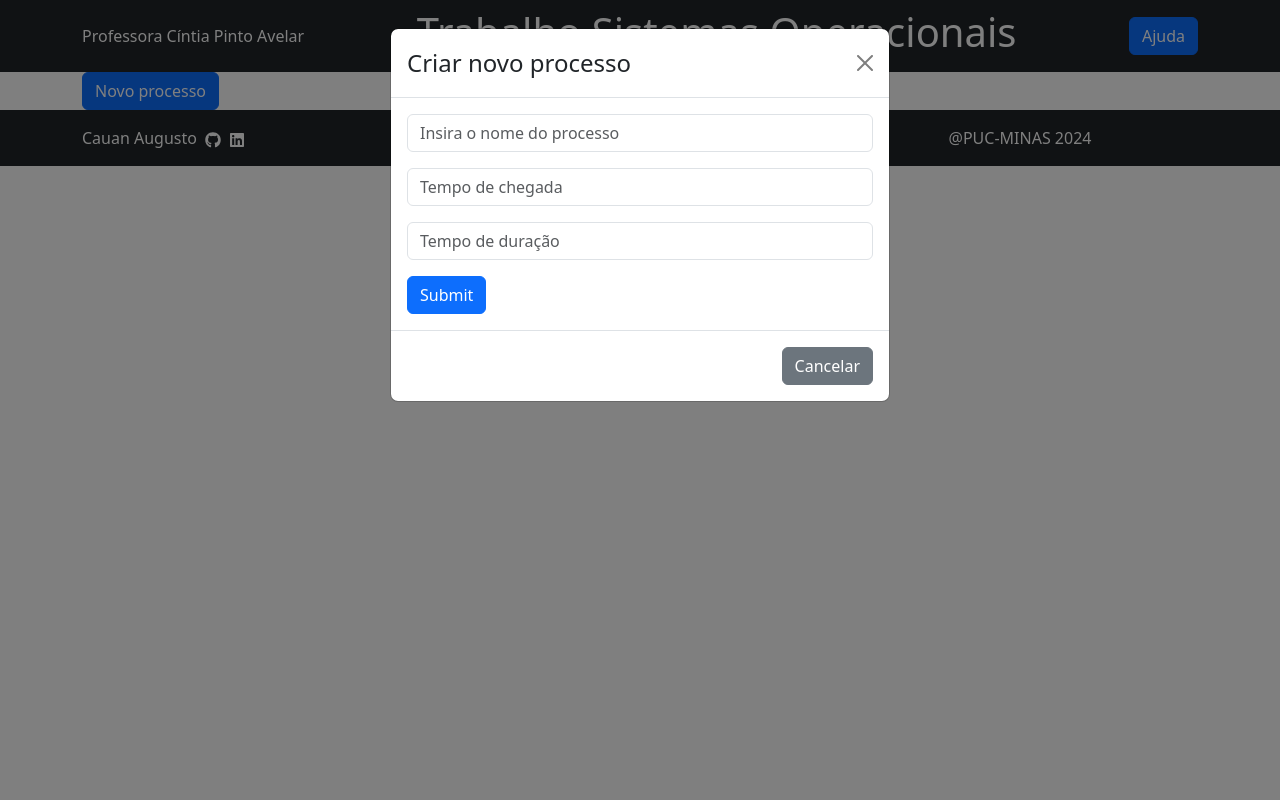
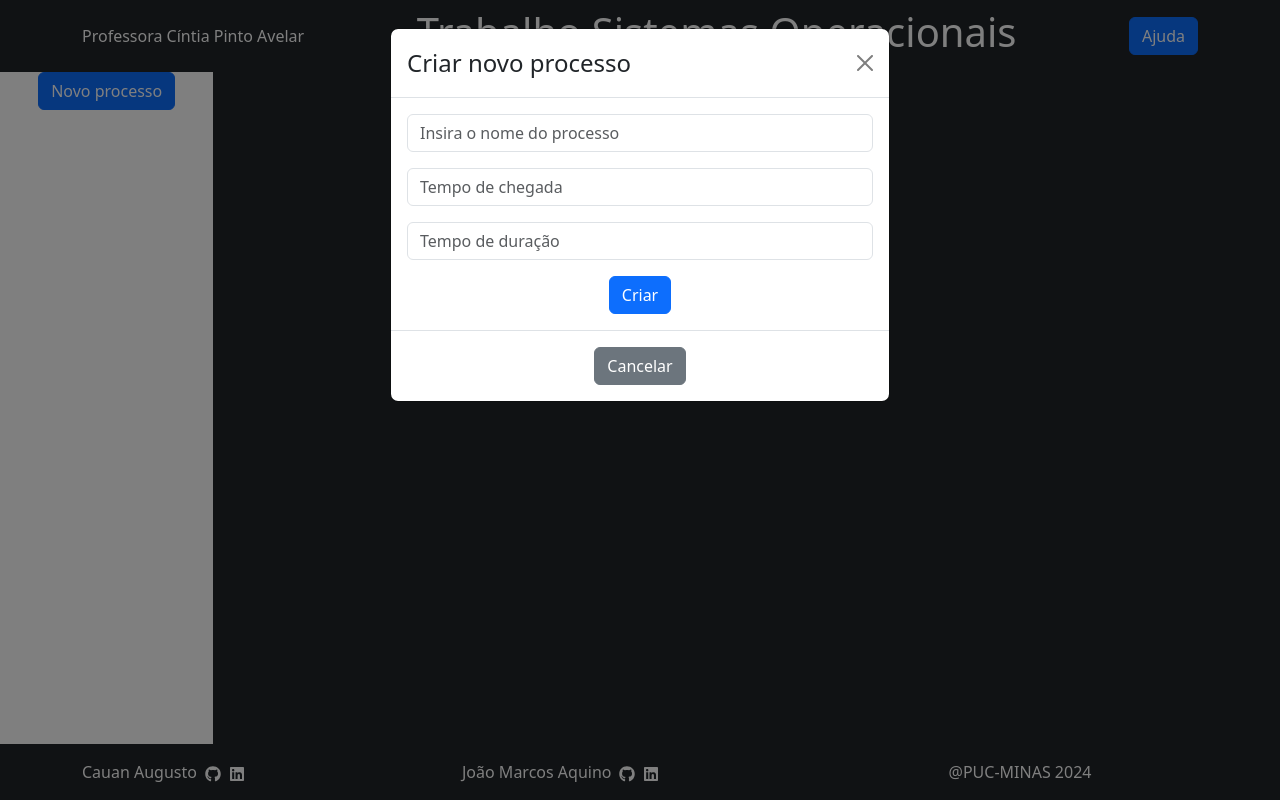
Before and after one commit to jjoaom/ReactProcessScheduler, a React (Create React App) app: page / in a window 1280 px wide. Both pictures are taken after a click on the button "Novo processo". Built offline with nearby package versions, Linux system fonts and the light colour scheme.

Commit message:
Added new components.

```diff
--- a/src/App.css
+++ b/src/App.css
@@ -1,42 +1,16 @@
-@tailwind base;
-@tailwind components;
-@tailwind utilities;
-
-.App {
-  text-align: center;
+html, body, #root {
+  height: 100%;
 }
 
-.App-logo {
-  height: 40vmin;
-  pointer-events: none;
+
+/* Remove setas no Chrome, Safari e Edge */
+input[type=number]::-webkit-inner-spin-button,
+input[type=number]::-webkit-outer-spin-button {
+    -webkit-appearance: none;
+    margin: 0;
 }
 
-@media (prefers-reduced-motion: no-preference) {
-  .App-logo {
-    animation: App-logo-spin infinite 20s linear;
-  }
+/* Remove setas no Firefox */
+input[type=number] {
+    -moz-appearance: textfield; /* Para Firefox */
 }
-
-.App-header {
-  background-color: #282c34;
-  min-height: 100vh;
-  display: flex;
-  flex-direction: column;
-  align-items: center;
-  justify-content: center;
-  font-size: calc(10px + 2vmin);
-  color: white;
-}
-
-.App-link {
-  color: #61dafb;
-}
-
-@keyframes App-logo-spin {
-  from {
-    transform: rotate(0deg);
-  }
-  to {
-    transform: rotate(360deg);
-  }
-}
--- a/src/App.jsx
+++ b/src/App.jsx
@@ -5,13 +5,14 @@ import Main from './Main';
 
 const App = () => {
   return (
-    <div className="d-flex flex-column min-vh-100">
-      <Navbar/>
-      <Main/>
+    <div className="d-flex flex-column vh-100">
+      <Navbar />
+      <div className="flex-grow-1">
+        <Main />
+      </div>
       <Footer />
     </div>
   );
 };
 
-
 export default App;
--- a/src/FormProcesso.jsx
+++ b/src/FormProcesso.jsx
@@ -11,17 +11,19 @@ function FormProcesso() {
         />
       </Form.Group>
 
-            <Form.Group className="mb-3" controlId="formBasicPassword">
+      <Form.Group className="mb-3" controlId="formBasicPassword1">
         <Form.Control type="number" placeholder="Tempo de chegada" />
       </Form.Group>
 
-            <Form.Group className="mb-3" controlId="formBasicPassword">
+      <Form.Group className="mb-3" controlId="formBasicPassword2">
         <Form.Control type="number" placeholder="Tempo de duração" />
       </Form.Group>
 
+      <div className="d-flex justify-content-center">
         <Button variant="primary" type="submit">
-              Submit
+          Criar
         </Button>
+      </div>
     </Form>
   );
 }
--- a/src/Main.jsx
+++ b/src/Main.jsx
@@ -5,10 +5,14 @@ import NovoProcesso from './NovoProcesso';
 
 function Main() {
   return (
-    <Container>
-      <Row>
-        <Col sm={8}><NovoProcesso/></Col>
-        <Col sm={4}>sm=4</Col>
+    <Container fluid className="h-100">
+      <Row className="h-100">
+        <Col sm={2} className="h-100 d-flex justify-content-center align-items-start">
+          <NovoProcesso/>
+        </Col>
+        <Col sm={10} className="bg-dark h-100">
+          {/* Conteúdo ou espaço vazio */}
+        </Col>
       </Row>
     </Container>
   );
--- a/src/NovoProcesso.jsx
+++ b/src/NovoProcesso.jsx
@@ -22,7 +22,7 @@ function NovoProcesso() {
         <Modal.Body>
           <FormProcesso/>
         </Modal.Body>
-        <Modal.Footer>
+        <Modal.Footer className='d-flex justify-content-center'>
           <Button variant="secondary" onClick={handleClose}>
             Cancelar
           </Button>
```
Also changed, not shown: src/Card.jsx (added, +18 -0 lines). Lines whose indentation alone changed are shown as unchanged.
